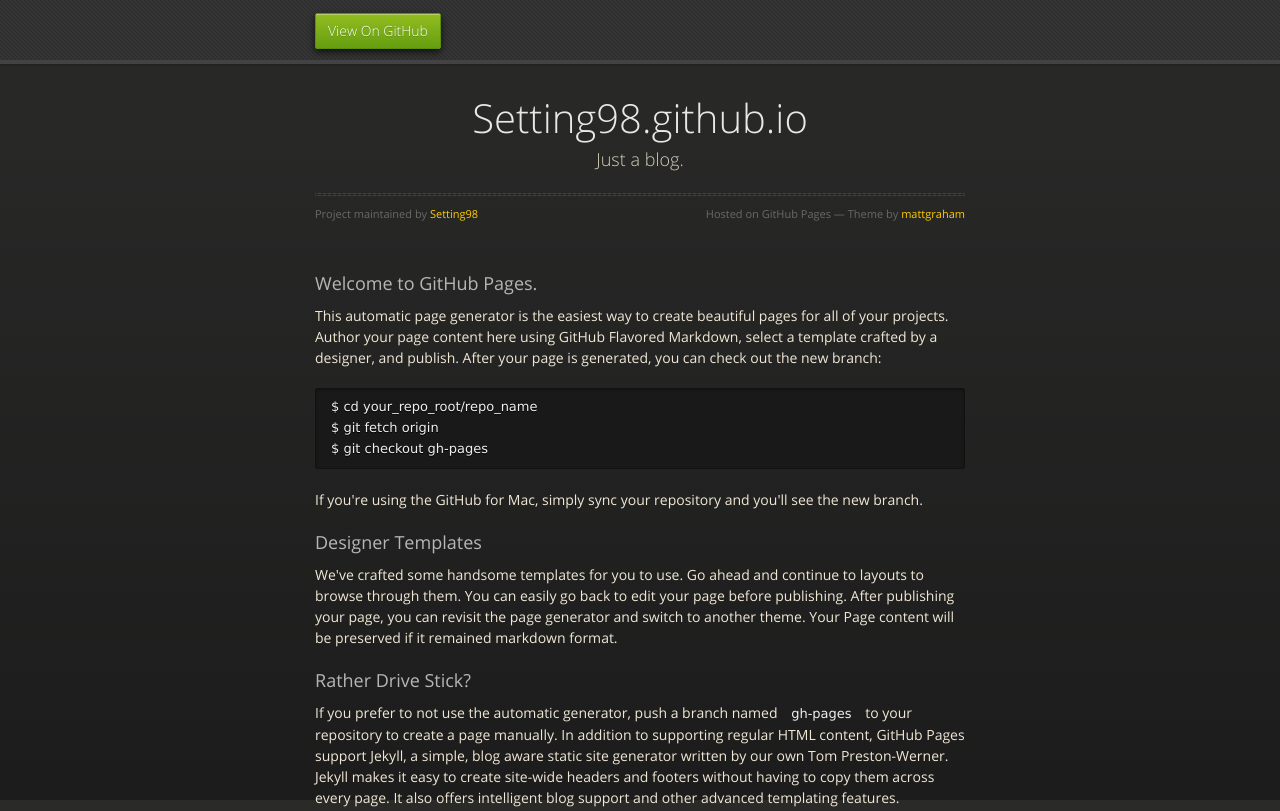
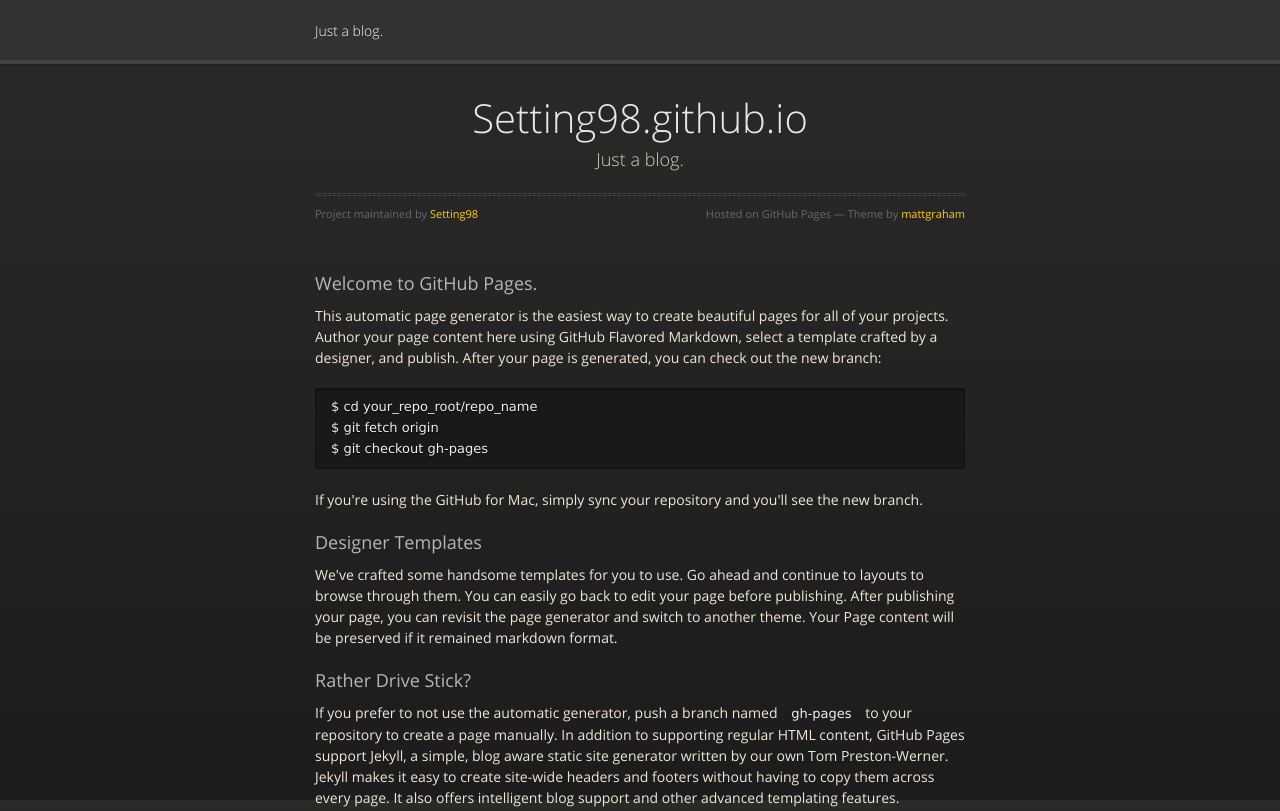
Before and after one commit to Setting98/Setting98.github.io, a plain HTML site: page index.html in a window 1280 px wide. Shown: the top 811 px of the page. Drawn offline with nearby package versions, Linux system fonts and the light colour scheme.

Commit message:
Update index.html

```diff
--- a/index.html
+++ b/index.html
@@ -20,7 +20,7 @@
   <body>
       <div id="header">
         <nav>
-          <li class="fork"><a href="https://github.com/Setting98">View On GitHub</a></li>
+          <li class="fork">Just a blog.</a></li>
         </nav>
       </div><!-- end header -->
 
```
